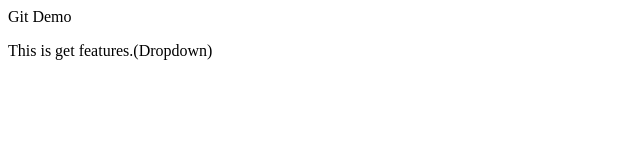
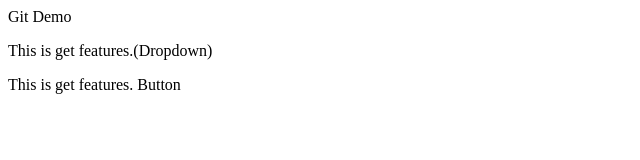
Before and after one commit to rohit9454-fire/GITDEMO, a plain HTML site: page index.html in a window 1280 px wide. Shown: the whole page, without its empty margins (0-640 px from the left). Drawn offline with Linux system fonts and the light colour scheme.

```diff
--- a/index.html
+++ b/index.html
@@ -1,2 +1,3 @@
 <p>Git Demo</p>
 <p>This is get features.(Dropdown)</p>
+<p>This is get features. Button </p>
```
Also changed, not shown: undoing Changes.png (added).
